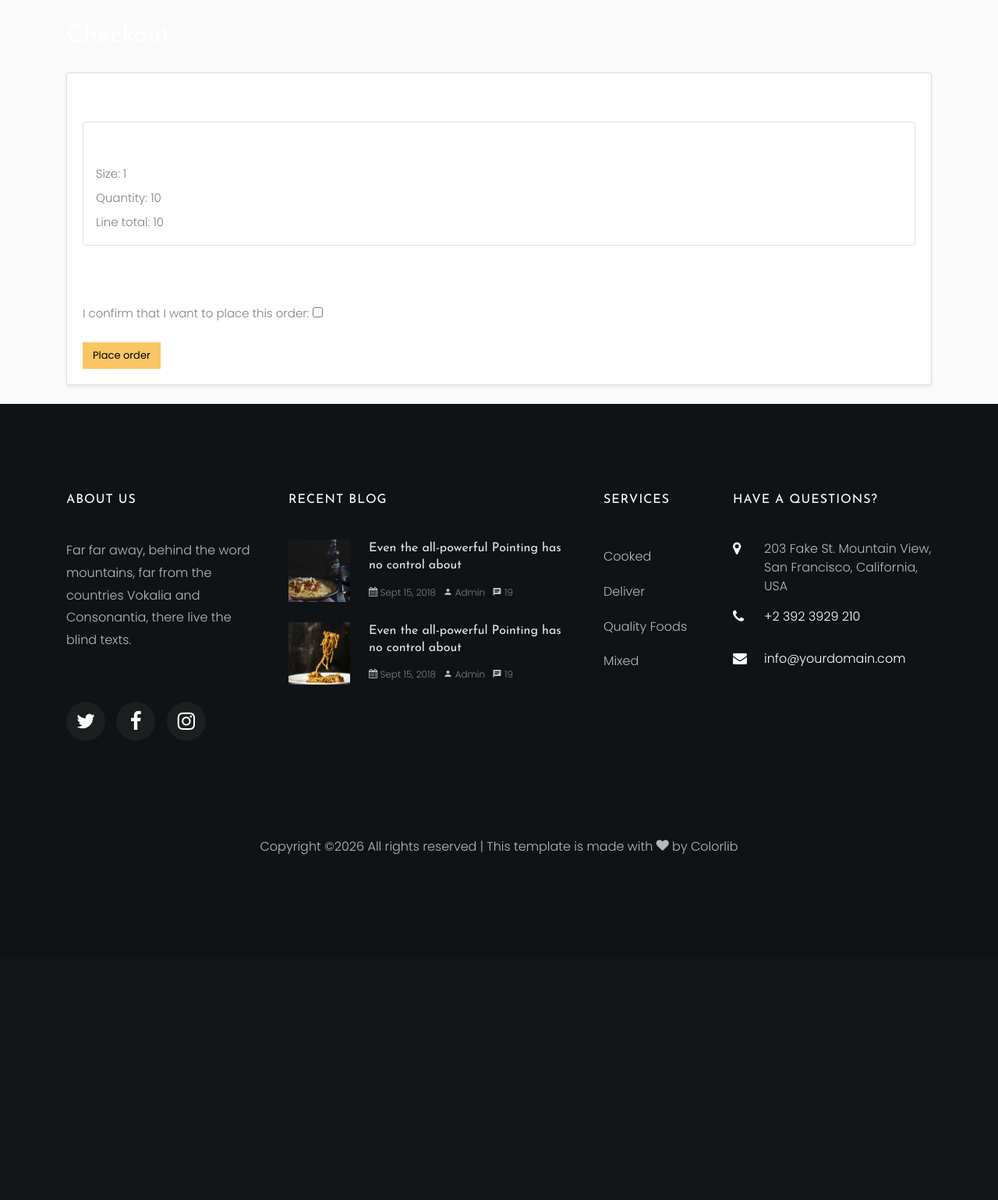
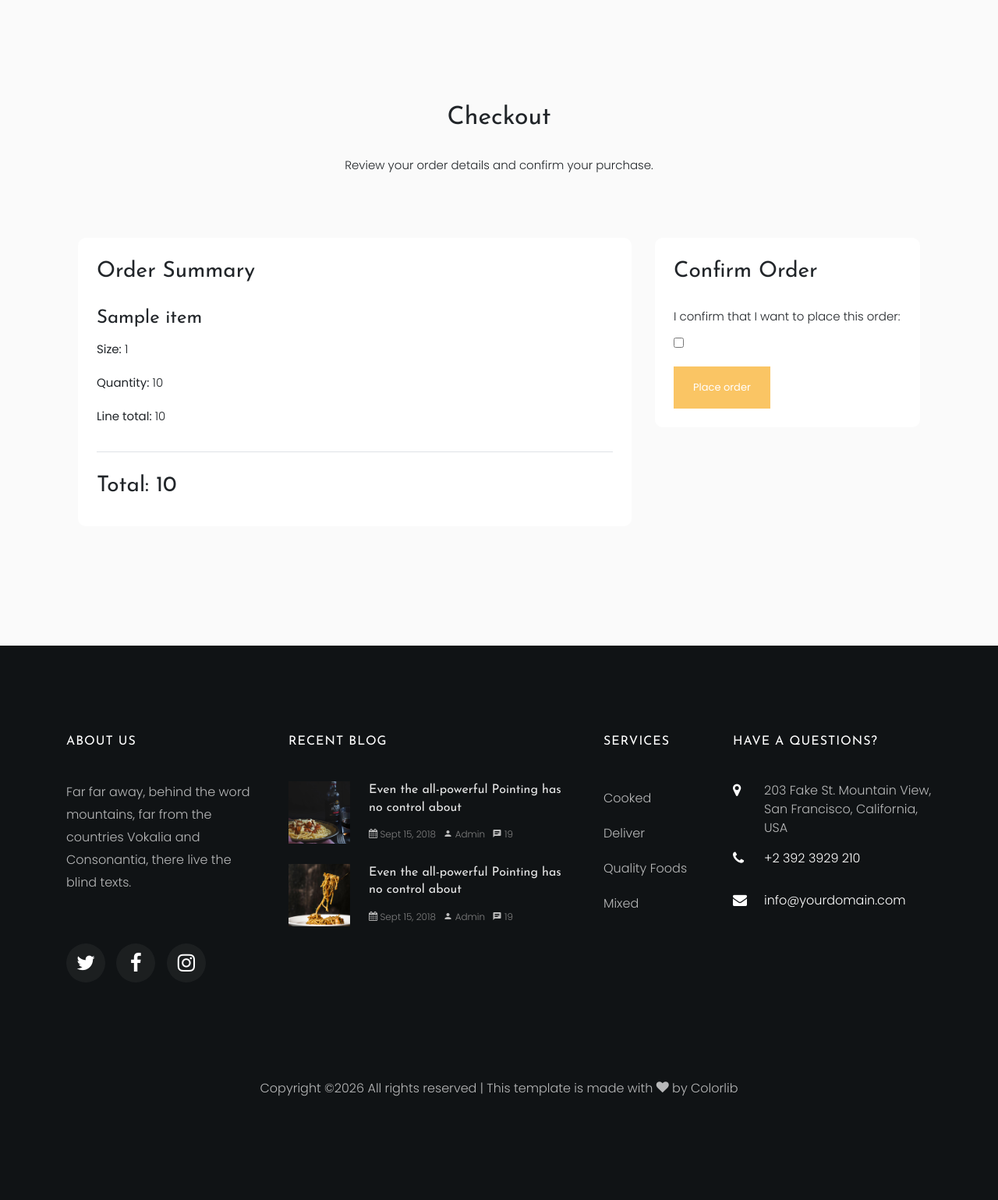
Before and after one commit to floramousavi/pizza_django_project, a Django app: template orders/templates/orders/checkout.html in a window 1280 px wide. Shown: the part 89-1628 px from the top of the page at 78% size. Before the commit the page ends 1185 px from the top, so only its background shows below. Run offline with Django 5.2, Linux system fonts and the light colour scheme; the template is opened without the code that fills it: values that come from a table or form of the project are taken from there, most other values are stand-ins (such as "Sample title", 1, 10 or a date in 2020); some libraries are stand-ins or nearby versions; some web fonts are replaced.

Commit message:
Checkout page updated to have the template style

```diff
--- a/orders/templates/orders/checkout.html
+++ b/orders/templates/orders/checkout.html
@@ -3,38 +3,75 @@
 {% block title %}Checkout | Pizza Take-Out{% endblock %}
 
 {% block content %}
+<style>
+    .ftco-section .checkout-heading,
+    .ftco-section .checkout-heading * {
+        color: #212529 !important;
+    }
+
+    .checkout-box,
+    .checkout-box * {
+        color: #212529 !important;
+    }
+
+    .checkout-box .btn-primary {
+        color: #ffffff !important;
+    }
+</style>
+
+<section class="ftco-section">
+    <div class="container">
+        <div class="row justify-content-center mb-5 pb-3">
+            <div class="col-md-7 checkout-heading text-center ftco-animate">
                 <h2 class="mb-4">Checkout</h2>
+                <p>Review your order details and confirm your purchase.</p>
+            </div>
+        </div>
 
-    <div class="card shadow-sm">
-        <div class="card-body">
-            <h4>Order summary</h4>
+        <div class="row">
+            <div class="col-md-8">
+                <div class="checkout-box p-4 mb-4" style="background: #ffffff; border-radius: 10px;">
+                    <h3 class="mb-4">Order Summary</h3>
 
                     {% for item in cart_items %}
-                <div class="border rounded p-3 mb-3">
-                    <h5>{{ item.name }}</h5>
-                    <p class="mb-1">Size: {{ item.size }}</p>
-                    <p class="mb-1">Quantity: {{ item.quantity }}</p>
+                        <div class="mb-4 pb-3" style="border-bottom: 1px solid #dee2e6;">
+                            <h4>{{ item.name }}</h4>
+                            <p><strong>Size:</strong> {{ item.size }}</p>
+                            <p><strong>Quantity:</strong> {{ item.quantity }}</p>
 
-                    {% if item.type == "pizza" and item.toppings %}
-                        <p class="mb-1">Toppings:</p>
+                            {% if item.type == "pizza" %}
+                                {% if item.toppings %}
+                                    <p><strong>Toppings:</strong></p>
                                     <ul>
                                         {% for topping in item.toppings %}
                                             <li>{{ topping }}</li>
                                         {% endfor %}
                                     </ul>
+                                {% else %}
+                                    <p><strong>Toppings:</strong> No extra toppings</p>
+                                {% endif %}
                             {% endif %}
 
-                    <p class="fw-bold mb-0">Line total: {{ item.line_total }}</p>
+                            <p><strong>Line total:</strong> {{ item.line_total }}</p>
                         </div>
                     {% endfor %}
 
-            <h4 class="mt-4">Total: {{ total }}</h4>
+                    <h3 class="mt-4">Total: {{ total }}</h3>
+                </div>
+            </div>
 
-            <form method="post" class="mt-3">
+            <div class="col-md-4">
+                <div class="checkout-box p-4" style="background: #ffffff; border-radius: 10px;">
+                    <h3 class="mb-4">Confirm Order</h3>
+
+                    <form method="post">
                         {% csrf_token %}
                         {{ form.as_p }}
-                <button type="submit" class="btn btn-primary">Place order</button>
+                        <button type="submit" class="btn btn-primary py-3 px-4">Place order</button>
                     </form>
                 </div>
             </div>
+        </div>
+    </div>
+</section>
 {% endblock %}
```
Lines whose indentation alone changed are shown as unchanged.
